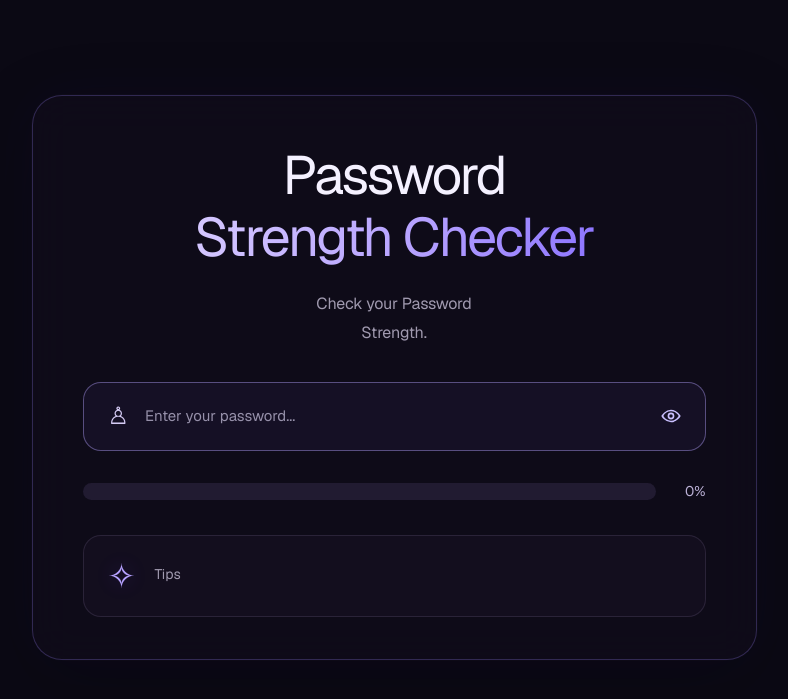
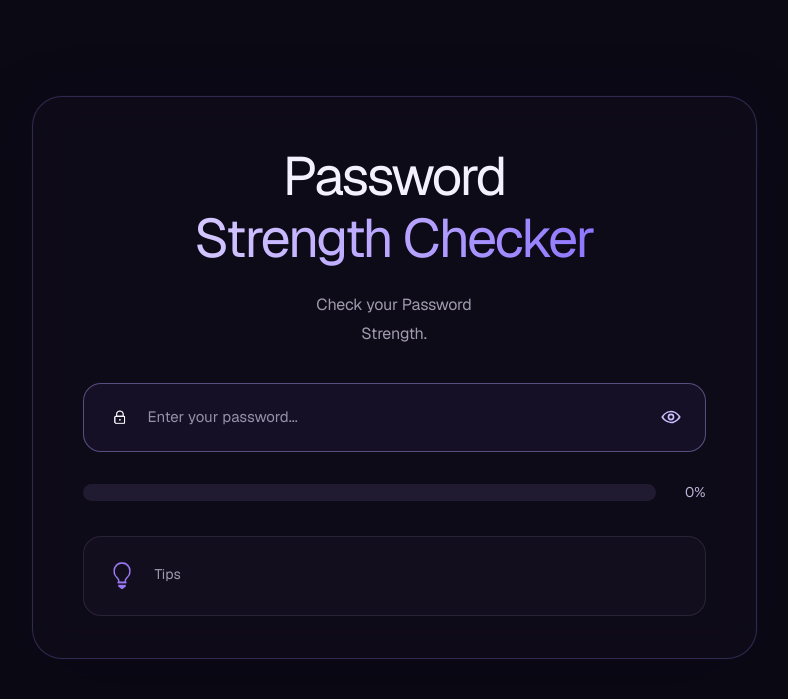
Before and after one commit to helenasaji/password-strength-classification, a Flask app: page / in a window 1280 px wide. Shown: the top 699 px of the page, without its empty margins (246-1034 px from the left). Run offline with Flask 3, Linux system fonts and the light colour scheme.

Commit message:
Update index.html

```diff
--- a/templates/index.html
+++ b/templates/index.html
@@ -25,7 +25,7 @@
       </p>
 
       <div class="password-field">
-        <span class="input-lock" aria-hidden="true">♙</span>
+        <span class="input-lock" aria-hidden="true"><img src="/static/images/white-lock.png" alt="" width="24" height="24"></span>
         <input type="text" id="pwdInput" placeholder="Enter your password..." autocomplete="new-password" spellcheck="false" aria-label="Type a password">
         <button type="button" id="togglePassword" class="eye-button" aria-label="Toggle password">
           <svg viewBox="0 0 24 24" aria-hidden="true">
@@ -43,7 +43,7 @@
       </div>
 
       <div class="tips-panel" aria-live="polite">
-        <span class="bulb-icon" aria-hidden="true">✧</span>
+        <span class="bulb-icon" aria-hidden="true"><img src="/static/images/purple-bulb.png" alt="" width="30" height="34"></span>
         <div class="tips-content">
           <p id="result">Tips</p>
           <p id="feedback-text"></p>
```
